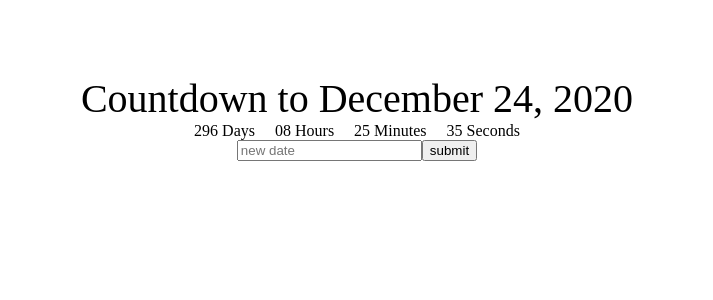
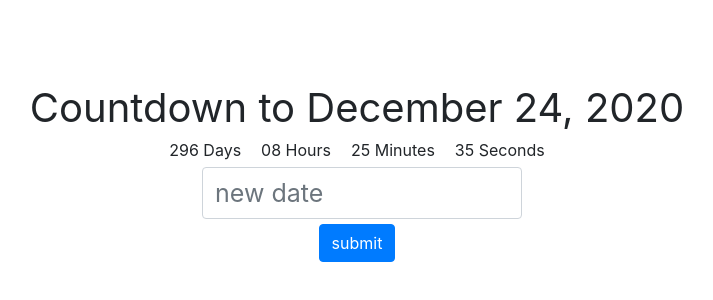
Before and after one commit to Basruhe/countdownchamp, a React (Create React App) app: page / in a window 1280 px wide. Shown: the part 178-478 px from the top of the page, without its empty margins (283-996 px from the left). Built offline with nearby package versions, Linux system fonts and the light colour scheme.

Commit message:
added bootstrap styling

```diff
--- a/package.json
+++ b/package.json
@@ -6,7 +6,9 @@
     "@testing-library/jest-dom": "^4.2.4",
     "@testing-library/react": "^9.4.1",
     "@testing-library/user-event": "^7.2.1",
+    "bootstrap": "^4.4.1",
     "react": "^16.13.0",
+    "react-bootstrap": "^1.0.0-beta.17",
     "react-dom": "^16.13.0",
     "react-scripts": "3.4.0"
   },
--- a/public/index.html
+++ b/public/index.html
@@ -24,6 +24,12 @@
       work correctly both with client-side routing and a non-root public URL.
       Learn how to configure a non-root public URL by running `npm run build`.
     -->
+    <link
+      rel="stylesheet"
+      href="https://maxcdn.bootstrapcdn.com/bootstrap/4.3.1/css/bootstrap.min.css"
+      integrity="sha384-ggOyR0iXCbMQv3Xipma34MD+dH/1fQ784/j6cY/iJTQUOhcWr7x9JvoRxT2MZw1T"
+      crossorigin="anonymous"
+    />
     <title>React App</title>
   </head>
   <body>
--- a/src/App.css
+++ b/src/App.css
@@ -15,3 +15,13 @@
   display: inline;
   margin: 10px;
 }
+
+.Deadline-input {
+  font-size: 25px;
+  margin: 5px;
+}
+
+.formWidth {
+  max-width: 20em;
+  display: inline-block;
+}
--- a/src/App.jsx
+++ b/src/App.jsx
@@ -8,6 +8,7 @@ import React from "react";
 import { Component } from "react";
 import "./App.css";
 import Clock from "./Clock.jsx";
+import { Form, FormControl, Button } from "react-bootstrap";
 
 class App extends Component {
   constructor(props) {
@@ -30,8 +31,9 @@ class App extends Component {
 
         <Clock deadline={this.state.deadline} />
 
-        <div>
-          <input
+        <Form className="formWidth">
+          <FormControl
+            className="Deadline-input"
             placeholder="new date"
             // onChange={event => console.log("event", event.target.value)}
             onChange={event =>
@@ -39,8 +41,8 @@ class App extends Component {
             }
           />
 
-          <button onClick={() => this.changeDeadline()}>submit</button>
-        </div>
+          <Button onClick={() => this.changeDeadline()}>submit</Button>
+        </Form>
       </div>
     );
   }
```
Also changed, not shown: 1 other file (tests, documents, lock files or other folders).
